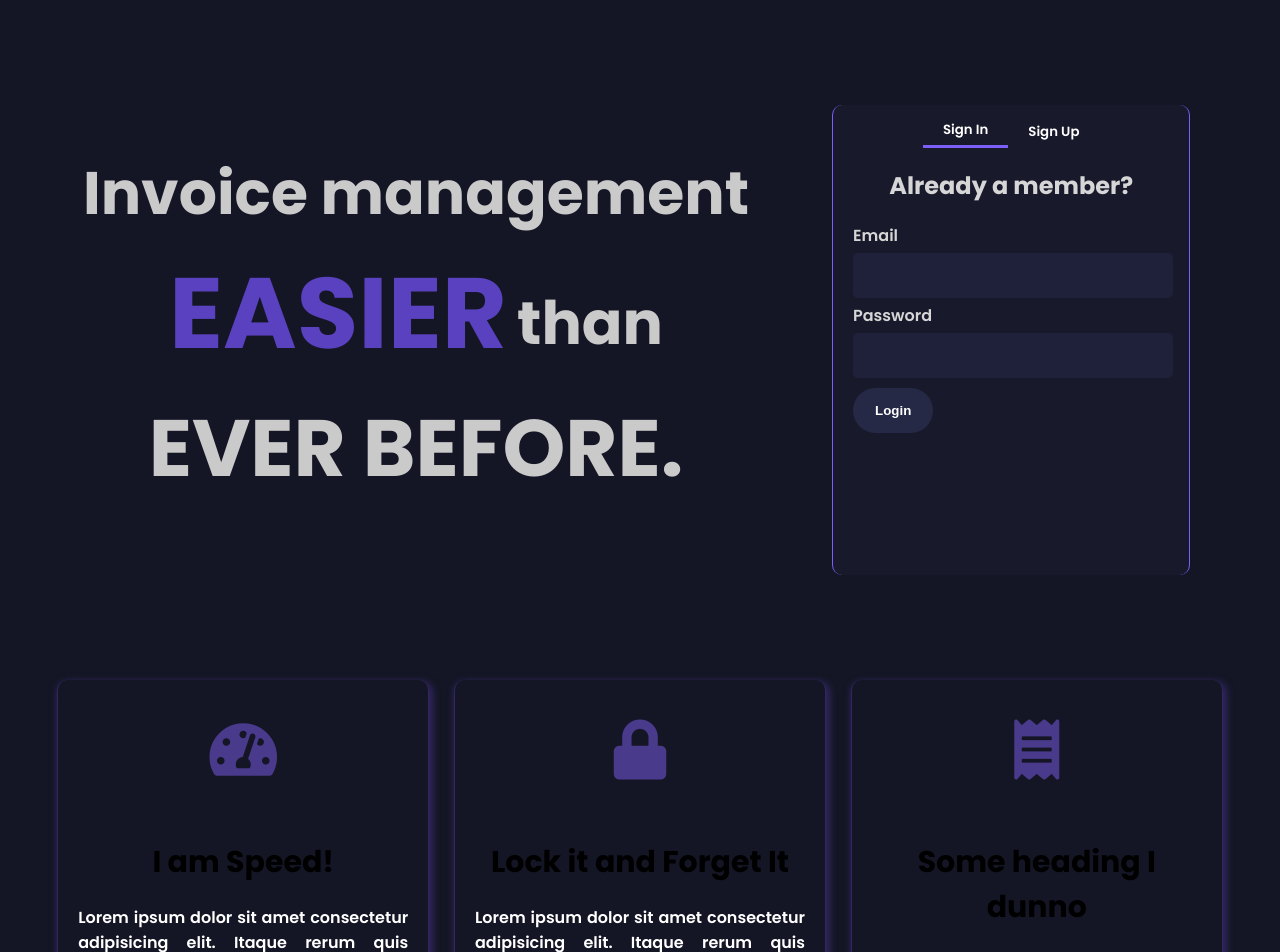
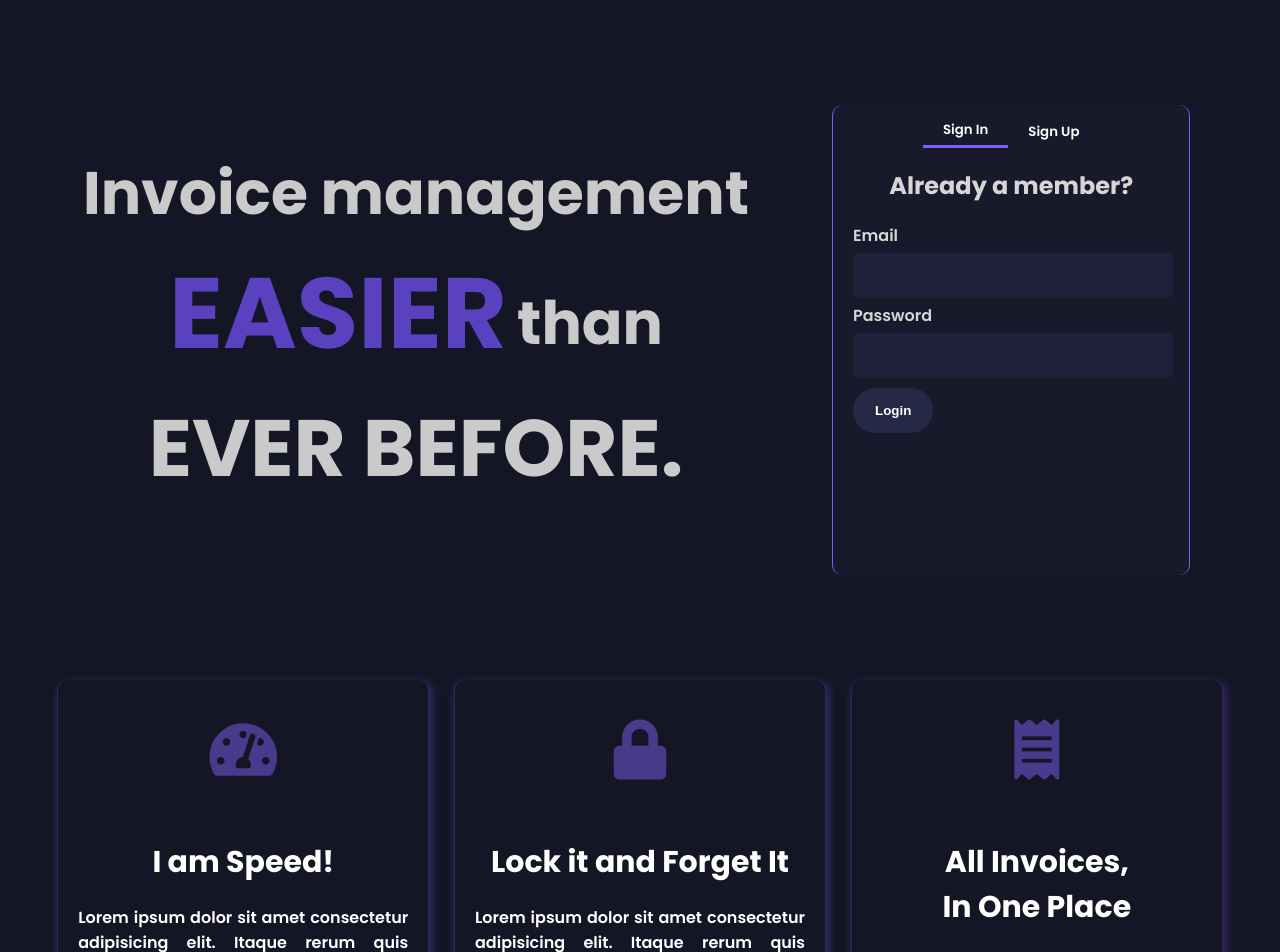
Before and after one commit to Retro-Vis1on/bill-me, a React (Create React App) app in the folder frontend/: page / in a window 1280 px wide. Shown: the top 952 px of the page. Built offline with nearby package versions, Linux system fonts and the light colour scheme; no server answers.

Commit message:
Fixed heading color

```diff
--- a/frontend/src/components/User/Login.js
+++ b/frontend/src/components/User/Login.js
@@ -64,7 +64,7 @@ const Login = () => {
                 <p>Lorem ipsum dolor sit amet consectetur adipisicing elit. Itaque rerum quis laboriosam officia velit! Iusto nobis id voluptatem eum nam!</p>
             </Card>
             <Card iconClass="fas fa-receipt">
-                <h4>Some heading I dunno</h4>
+                <h4>All Invoices,<br /> In One Place</h4>
                 <p>Lorem ipsum dolor sit amet consectetur adipisicing elit. Itaque rerum quis laboriosam officia velit! Iusto nobis id voluptatem eum nam!</p>
             </Card>
         </div>
--- a/frontend/src/components/User/Login.module.css
+++ b/frontend/src/components/User/Login.module.css
@@ -78,6 +78,9 @@
   margin-top: 20px;
   padding: 20px;
 }
+.cards h4 {
+  color: white;
+}
 @media (max-width: 1024px) {
   .formAndBanner {
     grid-template-columns: 80%;
```
